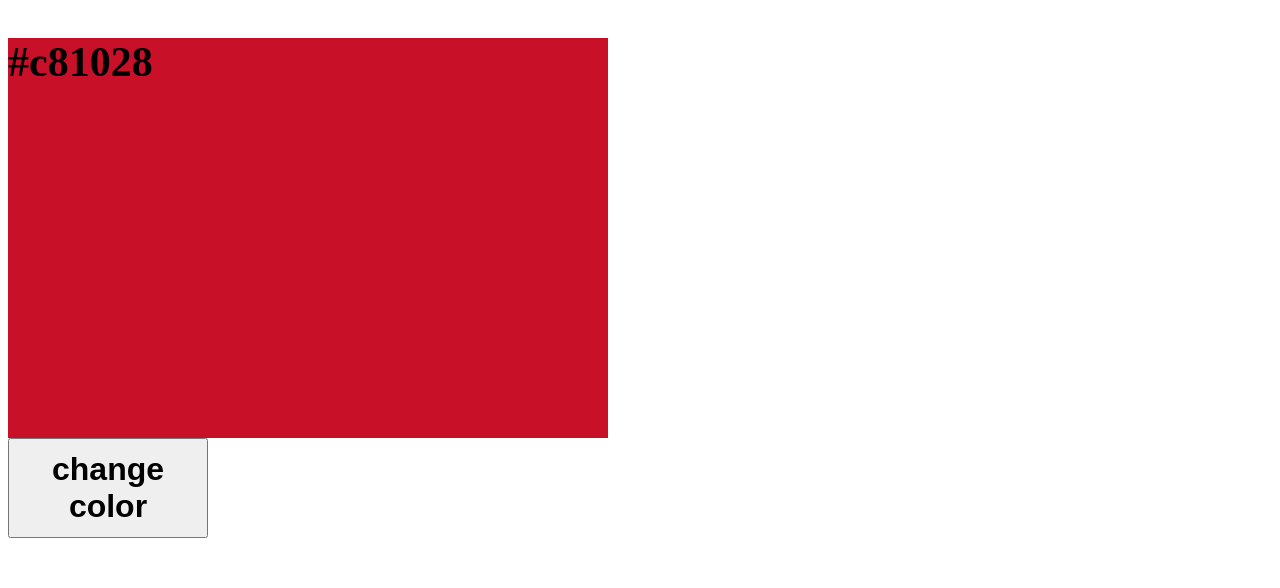
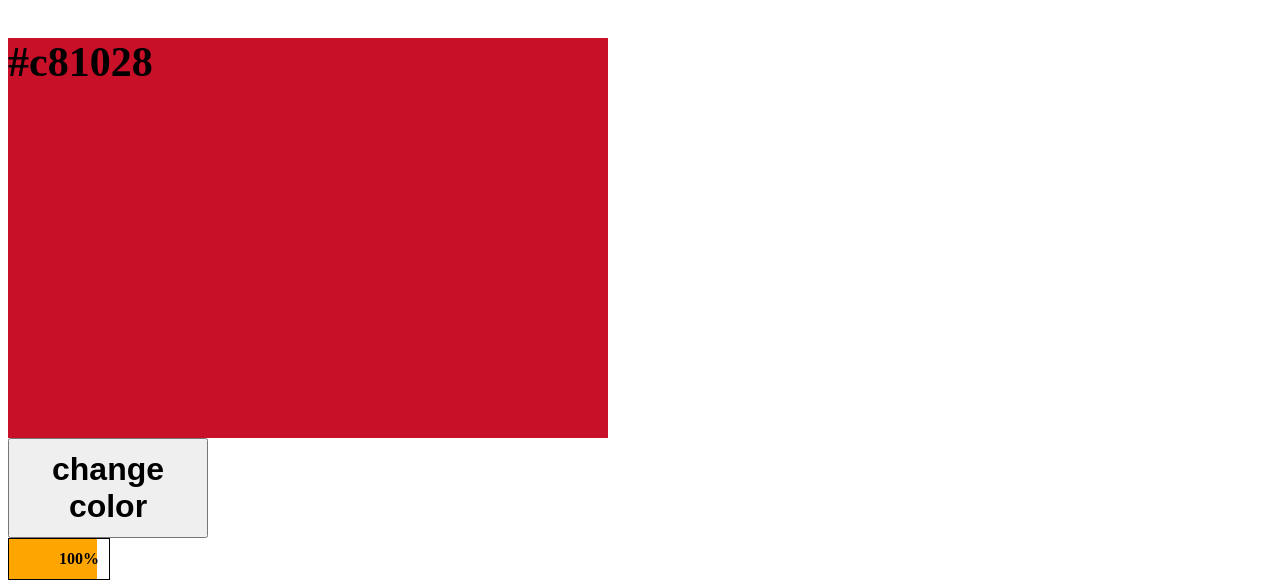
Before and after one commit to tehnikDaniyar/test-swiper, a plain HTML site: page index.html in a window 1280 px wide. Shown: the part 970-1558 px from the top of the page. Before the commit the page ends 1516 px from the top, so only its background shows below. Drawn offline with nearby package versions, Linux system fonts and the light colour scheme.

Commit message:
created loader line

```diff
--- a/script.js
+++ b/script.js
@@ -48,4 +48,33 @@ chageColor();
 
 button.addEventListener('click', () => {
 	chageColor();
-})
+});
+
+
+const parent = document.querySelector('body');
+let wrapper = document.createElement('div');
+let loader = document.createElement('div');
+let timer = document.createElement('div');
+let myInterval;
+
+
+wrapper.classList.add("wrapper");
+loader.classList.add("loaderLine");
+timer.classList.add('timer');
+
+wrapper.append(loader);
+parent.append(wrapper)
+wrapper.append(timer)
+console.log(timer);
+
+loader.style.width = "0%";
+
+let counter = 0;
+
+myInterval = setInterval(() => {
+	counter += 1;
+	timer.textContent = `${counter}%`;
+	counter < 89 ? loader.style.width = `${counter}%` : clearInterval(1);
+}, 50);
+
+console.log(myInterval);
--- a/style.css
+++ b/style.css
@@ -73,3 +73,29 @@
 	font-size: 32px;
 	font-weight: 600;
 }
+
+.wrapper {
+	width: 100px;
+	height: 40px;
+	border: 1px solid black;
+	text-align: center;
+	line-height: 40px;
+	position: relative;
+
+}
+
+.loaderLine {
+	height: 40px;
+	background-color: orange;
+	z-index: 5;
+}
+
+.timer {
+	position: absolute;
+	top: 0;
+	left: 50%;
+	font-weight: bold;
+	text-align: center;
+	line-height: 40px;
+	height: 40px;
+}
```
